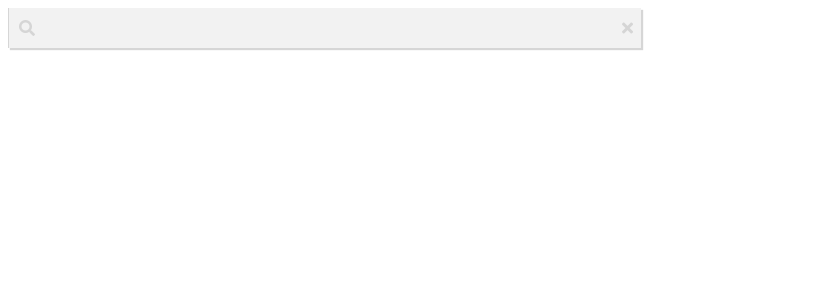
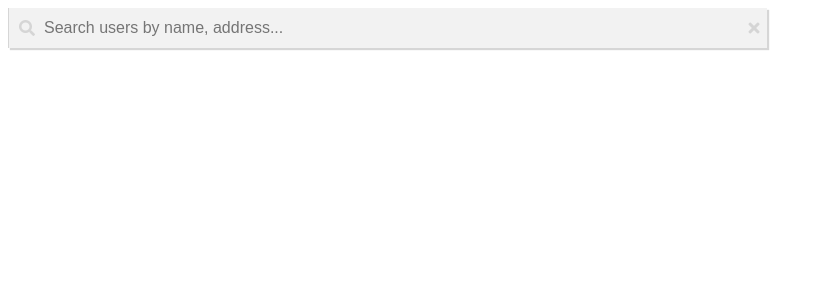
Before and after one commit to anshul0410/input-field-test, a React (Create React App) app: page / in a window 1280 px wide. Shown: the top 300 px of the page, without its empty margins (0-824 px from the left). Built offline with nearby package versions, Linux system fonts and the light colour scheme.

Commit message:
added placeholder for input field

```diff
--- a/src/searchComponent/index.js
+++ b/src/searchComponent/index.js
@@ -80,6 +80,7 @@ const SearchComponent = (props) => {
           className="Input"
           type="text"
           onChange={props.onChange}
+          placeholder="Search users by name, address..."
         />
         <i
           onClick={() => handleCancel()}
--- a/src/styles.css
+++ b/src/styles.css
@@ -5,7 +5,7 @@
 
 .SearchComponentMainStyle {
   background-color: #fff;
-  width: 50%;
+  width: 60%;
   box-shadow: 2px 2px 1px #d6d6d6;
   border-left: 1px solid #d6d6d6;
 }
@@ -17,7 +17,7 @@
   border: none;
   outline: none;
   caret-color: #58d68d;
-  font-size: 18px;
+  font-size: 16px;
   text-indent: 35px;
 }
 .SearchComponentMainStyle .InputDiv {
```
